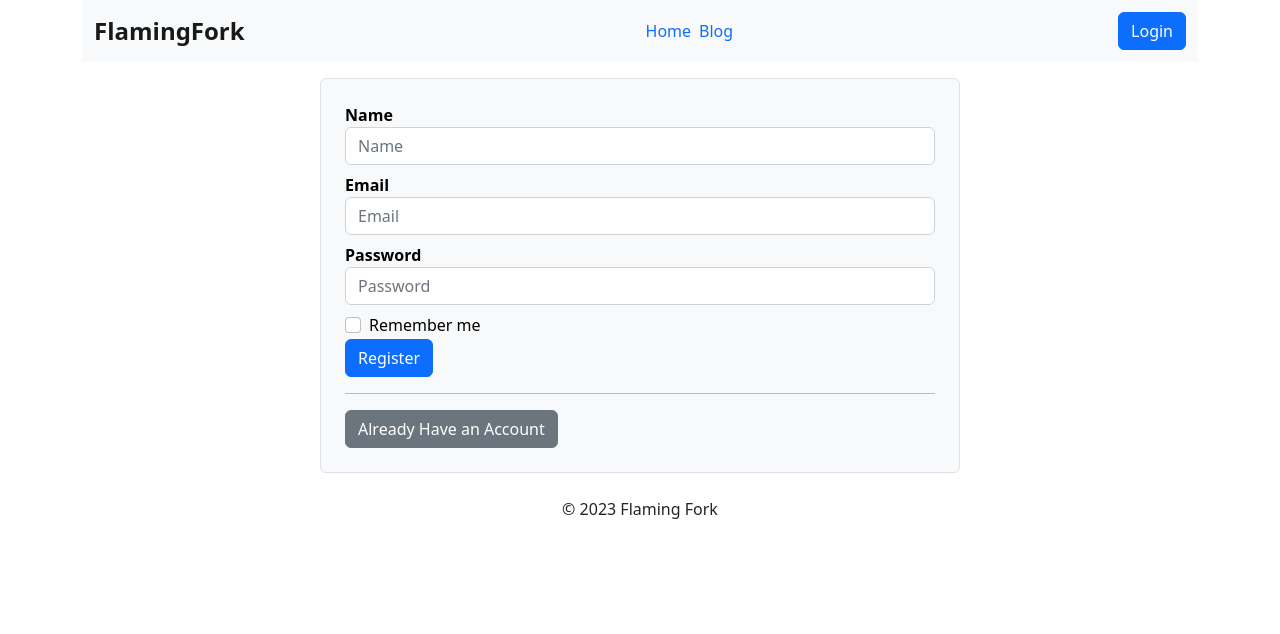
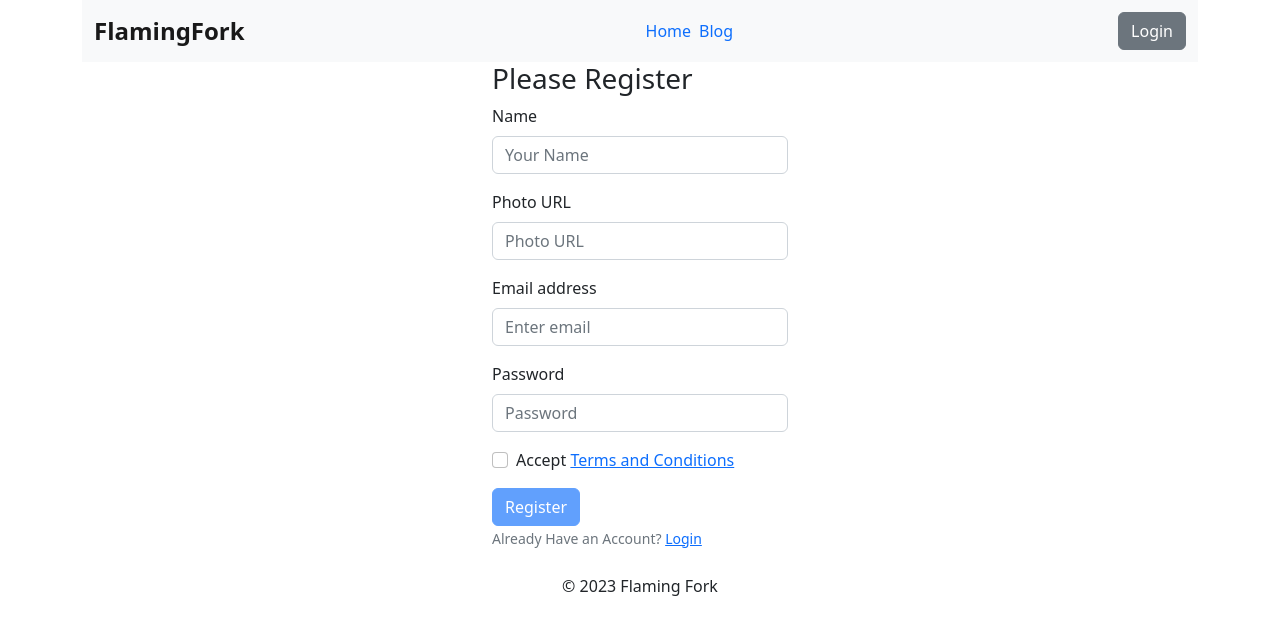
Before and after one commit to sajibsaifullah/chef-recipe-hunter-client, a React (Vite) app: page /register in a window 1280 px wide. Shown: the top 634 px of the page. Built offline with nearby package versions, Linux system fonts and the light colour scheme; no server answers.

Commit message:
authprovider added

```diff
--- a/package.json
+++ b/package.json
@@ -17,6 +17,7 @@
     "react": "^18.2.0",
     "react-bootstrap": "^2.7.4",
     "react-dom": "^18.2.0",
+    "react-icons": "^4.8.0",
     "react-router-dom": "^6.11.0",
     "sort-by": "^1.2.0"
   },
--- a/src/main.jsx
+++ b/src/main.jsx
@@ -4,10 +4,12 @@ import "./index.css";
 import { RouterProvider } from "react-router-dom";
 import "bootstrap/dist/css/bootstrap.min.css";
 import router from "./routes/Routes.jsx";
-
+import AuthProvider from "./providers/AuthProvider";
 
 ReactDOM.createRoot(document.getElementById("root")).render(
   <React.StrictMode>
-    <RouterProvider router={router} />
+    <AuthProvider>
+      <RouterProvider router={router} />
+    </AuthProvider>
   </React.StrictMode>
 );
--- a/src/pages/Header/Header.jsx
+++ b/src/pages/Header/Header.jsx
@@ -1,18 +1,48 @@
-import React from "react";
+import React, { useContext } from "react";
 import { Navbar, Container, Nav, Button } from "react-bootstrap";
 import { NavLink, Link } from "react-router-dom";
+import { AuthContext } from "../../providers/AuthProvider";
+import { FaUserCircle } from "react-icons/fa";
 
 const Header = () => {
+  const { user, logOut } = useContext(AuthContext);
+
+  const handleLogOut = () => {
+    logOut()
+      .then()
+      .catch((error) => console.log(error));
+  };
+
   return (
     <Container>
       <Navbar bg="light" variant="light">
         <Container>
-          <Navbar.Brand className="fs-4 fw-bold" href="#home">FlamingFork</Navbar.Brand>
+          <Navbar.Brand className="fs-4 fw-bold" href="#home">
+            FlamingFork
+          </Navbar.Brand>
           <Nav className="mx-auto d-flex justify-content-center align-items-center gap-2">
-            <NavLink className="text-decoration-none" to='/'>Home</NavLink>
-            <NavLink className="text-decoration-none" to='/'>Blog</NavLink>
+            <NavLink className="text-decoration-none" to="/">
+              Home
+            </NavLink>
+            <NavLink className="text-decoration-none" to="/">
+              Blog
+            </NavLink>
           </Nav>
-          <Link to='/login'><Button variant="primary">Login</Button></Link>
+          <Nav>
+            {user && (
+              <FaUserCircle title="sajib" style={{ fontSize: "2.5rem" }}></FaUserCircle>
+            )}
+
+            {user ? (
+              <Button onClick={handleLogOut} variant="danger">
+                Logout
+              </Button>
+            ) : (
+              <Link to="/login">
+                <Button variant="secondary">Login</Button>
+              </Link>
+            )}
+          </Nav>
         </Container>
       </Navbar>
     </Container>
--- a/src/pages/Login/Login.jsx
+++ b/src/pages/Login/Login.jsx
@@ -1,67 +1,77 @@
-import React, { useState } from "react";
-import { Link } from 'react-router-dom';
+import React, { useContext } from "react";
+import { Button, Container, Form } from "react-bootstrap";
+import { Link, useLocation, useNavigate } from "react-router-dom";
+import { AuthContext } from "../../providers/AuthProvider";
+import { FaGoogle, FaGithub } from "react-icons/fa";
 
 const Login = () => {
-  const [showPassword, setShowPassword] = useState(false);
+  const { signIn } = useContext(AuthContext);
+  const navigate = useNavigate();
+  const location = useLocation();
+  console.log("login page location", location);
+  const from = location.state?.from?.pathname || "/";
 
-  const handleTogglePassword = () => {
-    setShowPassword(!showPassword);
+  const handleLogin = (event) => {
+    event.preventDefault();
+    const form = event.target;
+    const email = form.email.value;
+    const password = form.password.value;
+    console.log(email, password);
+
+    signIn(email, password)
+      .then((result) => {
+        const loggedUser = result.user;
+        console.log(loggedUser);
+        navigate(from, { replace: true });
+      })
+      .catch((error) => {
+        console.log(error);
+      });
   };
 
   return (
-    <form className="mt-3 border rounded-2 p-4 text-bg-light w-50 mx-auto">
-      <div className="form-group mb-2">
-        <label className="fw-bold" htmlFor="email">
-          Email
-        </label>
-        <input
-          type="email"
-          className="form-control"
-          id="email"
-          placeholder="Email"
-        />
+    <Container className="w-25 mx-auto">
+      <h3>Please Login</h3>
+      <Form onSubmit={handleLogin}>
+        <Form.Group className="mb-3" controlId="formBasicEmail">
+          <Form.Label>Email address</Form.Label>
+          <Form.Control
+            type="email"
+            name="email"
+            placeholder="Enter email"
+            required
+          />
+        </Form.Group>
+
+        <Form.Group className="mb-3" controlId="formBasicPassword">
+          <Form.Label>Password</Form.Label>
+          <Form.Control
+            type="password"
+            name="password"
+            placeholder="Password"
+            required
+          />
+        </Form.Group>
+
+        <Button variant="primary" type="submit">
+          Login
+        </Button>
+        <br />
+        <Form.Text className="text-secondary">
+          Don't Have an Account? <Link to="/register">Register</Link>
+        </Form.Text>
+        <Form.Text className="text-success"></Form.Text>
+        <Form.Text className="text-danger"></Form.Text>
+      </Form>
+      <div className="mt-2 text-center">
+        <Link>
+          <FaGoogle className="text-danger"></FaGoogle>
+        </Link>
+        <Link>
+          <FaGithub className="ms-4"></FaGithub>
+        </Link>
       </div>
-      <div className="form-group mb-2">
-        <label className="fw-bold" htmlFor="password">
-          Password
-        </label>
-        <div className="input-group">
-          <input
-            type={showPassword ? "text" : "password"}
-            className="form-control"
-            id="password"
-            placeholder="Password"
-          />
-          <div className="input-group-append">
-            <button
-              className="btn btn-danger"
-              type="button"
-              onClick={handleTogglePassword}
-            >
-              {showPassword ? "Hide" : "Show"}
-            </button>
-          </div>
-        </div>
-      </div>
-      <div className="form-group form-check">
-        <input type="checkbox" className="form-check-input" id="rememberMe" />
-        <label className="form-check-label" htmlFor="rememberMe">
-          Remember me
-        </label>
-        <a href="#" className="float-right ms-2">
-          Forgotten password?
-        </a>
-      </div>
-      <button type="submit" className="btn btn-primary btn-block">
-        Log In
-      </button>
-      <hr />
-      <Link to='/register'>
-        <button type="button" className="btn btn-secondary btn-block">
-          Create New Account
-        </button>
-      </Link>
-    </form>
+    </Container>
   );
 };
 
--- a/src/pages/Register/Register.jsx
+++ b/src/pages/Register/Register.jsx
@@ -1,60 +1,101 @@
-import React from "react";
-import { Link } from 'react-router-dom';
+import React, { useContext } from "react";
+import { Button, Container, Form } from "react-bootstrap";
+import { Link } from "react-router-dom";
+import { AuthContext } from "../../providers/AuthProvider";
+import { useState } from "react";
 
 const Register = () => {
+  const { createUser } = useContext(AuthContext);
+  const [accepted, setAccepted] = useState(false);
+
+  const handleRegister = (event) => {
+    event.preventDefault();
+    const form = event.target;
+    const name = form.name.value;
+    const photo = form.photo.value;
+    const email = form.email.value;
+    const password = form.password.value;
+
+    console.log(name, photo, email, password);
+    createUser(email, password)
+      .then((result) => {
+        const createdUser = result.user;
+        console.log(createdUser);
+      })
+      .catch((error) => {
+        console.log(error);
+      });
+  };
+
+  const handleAccepted = (event) => {
+    setAccepted(event.target.checked);
+  };
+
   return (
-    <form className="mt-3 border rounded-2 p-4 text-bg-light w-50 mx-auto">
-      <div className="form-group mb-2">
-        <label className="fw-bold" htmlFor="name">
-          Name
-        </label>
-        <input
-          type="text"
-          className="form-control"
-          id="name"
-          placeholder="Name"
-        />
-      </div>
-      <div className="form-group mb-2">
-        <label className="fw-bold" htmlFor="email">
-          Email
-        </label>
-        <input
-          type="email"
-          className="form-control"
-          id="email"
-          placeholder="Email"
-        />
-      </div>
-      <div className="form-group mb-2">
-        <label className="fw-bold" htmlFor="password">
-          Password
-        </label>
-        <div className="input-group">
-          <input
+    <Container className="w-25 mx-auto">
+      <h3>Please Register</h3>
+      <Form onSubmit={handleRegister}>
+        <Form.Group className="mb-3" controlId="formBasicEmail">
+          <Form.Label>Name</Form.Label>
+          <Form.Control
+            type="text"
+            name="name"
+            placeholder="Your Name"
+            required
+          />
+        </Form.Group>
+        <Form.Group className="mb-3" controlId="formBasicEmail">
+          <Form.Label>Photo URL</Form.Label>
+          <Form.Control
+            type="text"
+            name="photo"
+            placeholder="Photo URL"
+            required
+          />
+        </Form.Group>
+        <Form.Group className="mb-3" controlId="formBasicEmail">
+          <Form.Label>Email address</Form.Label>
+          <Form.Control
+            type="email"
+            name="email"
+            placeholder="Enter email"
+            required
+          />
+        </Form.Group>
+
+        <Form.Group className="mb-3" controlId="formBasicPassword">
+          <Form.Label>Password</Form.Label>
+          <Form.Control
             type="password"
-            className="form-control"
-            id="password"
+            name="password"
             placeholder="Password"
+            required
           />
-        </div>
-      </div>
-      <div className="form-group form-check">
-        <input type="checkbox" className="form-check-input" id="rememberMe" />
-        <label className="form-check-label" htmlFor="rememberMe">
-          Remember me
-        </label>
-      </div>
-      <button type="submit" className="btn btn-primary btn-block">
-        Register
-      </button>
-      <hr />
-      <Link to="/login">
-        <button type="button" className="btn btn-secondary btn-block">
-          Already Have an Account
-        </button>
-      </Link>
-    </form>
+        </Form.Group>
+
+        <Form.Group className="mb-3" controlId="formBasicCheckbox">
+          <Form.Check
+            onClick={handleAccepted}
+            type="checkbox"
+            name="accept"
+            label={
+              <>
+                Accept <Link to="/terms">Terms and Conditions</Link>{" "}
+              </>
+            }
+          />
+        </Form.Group>
+        <Button variant="primary" disabled={!accepted} type="submit">
+          Register
+        </Button>
+        <br />
+        <Form.Text className="text-secondary">
+          Already Have an Account? <Link to="/login">Login</Link>
+        </Form.Text>
+        <Form.Text className="text-success"></Form.Text>
+        <Form.Text className="text-danger"></Form.Text>
+      </Form>
+    </Container>
   );
 };
 
--- /dev/null
+++ b/src/providers/AuthProvider.jsx
@@ -0,0 +1,61 @@
+import React, { createContext } from "react";
+import {
+  createUserWithEmailAndPassword,
+  getAuth,
+  onAuthStateChanged,
+  signInWithEmailAndPassword,
+  signOut,
+} from "firebase/auth";
+import app from "../firebase/firebase.config";
+import { useEffect } from "react";
+import { useState } from "react";
+
+export const AuthContext = createContext(null);
+
+const auth = getAuth(app);
+
+const AuthProvider = ({ children }) => {
+  const [user, setUser] = useState(null);
+  const [loading, setLoading] = useState(true);
+
+  const createUser = (email, password) => {
+    setLoading(true);
+    return createUserWithEmailAndPassword(auth, email, password);
+  };
+
+  const signIn = (email, password) => {
+    setLoading(true);
+    return signInWithEmailAndPassword(auth, email, password);
+  };
+
+  const logOut = () => {
+    setLoading(true);
+    return signOut(auth);
+  };
+
+  useEffect(() => {
+    const unsubscribe = onAuthStateChanged(auth, (loggedUser) => {
+      console.log("logged in user inside auth state observer", loggedUser);
+      setUser(loggedUser);
+      setLoading(false);
+    });
+
+    return () => {
+      unsubscribe();
+    };
+  }, []);
+
+  const authInfo = {
+    user,
+    loading,
+    createUser,
+    signIn,
+    logOut,
+  };
+
+  return (
+    <AuthContext.Provider value={authInfo}>{children}</AuthContext.Provider>
+  );
+};
+
+export default AuthProvider;
```
Also changed, not shown: 1 other file (tests, documents, lock files or other folders).
